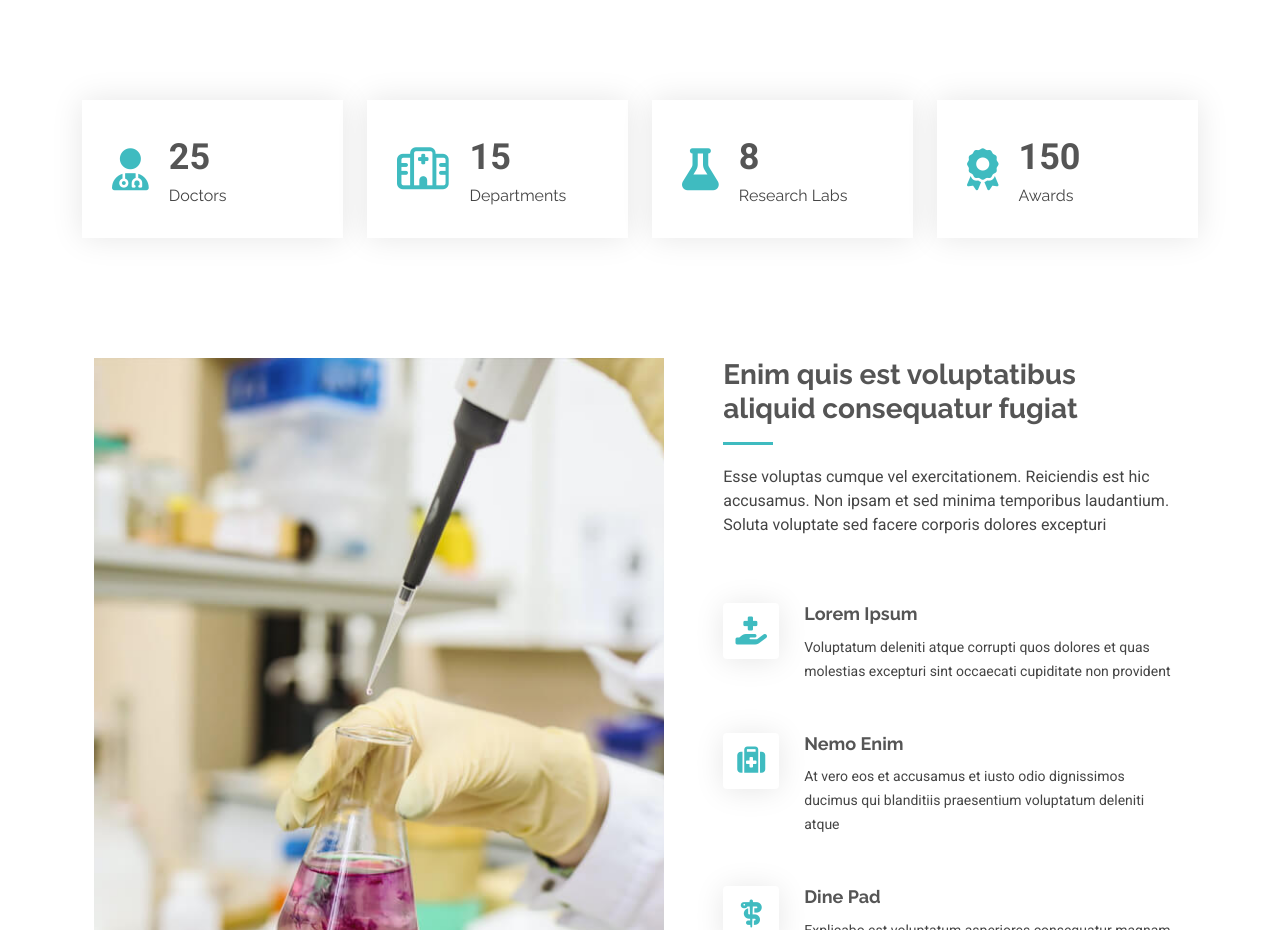
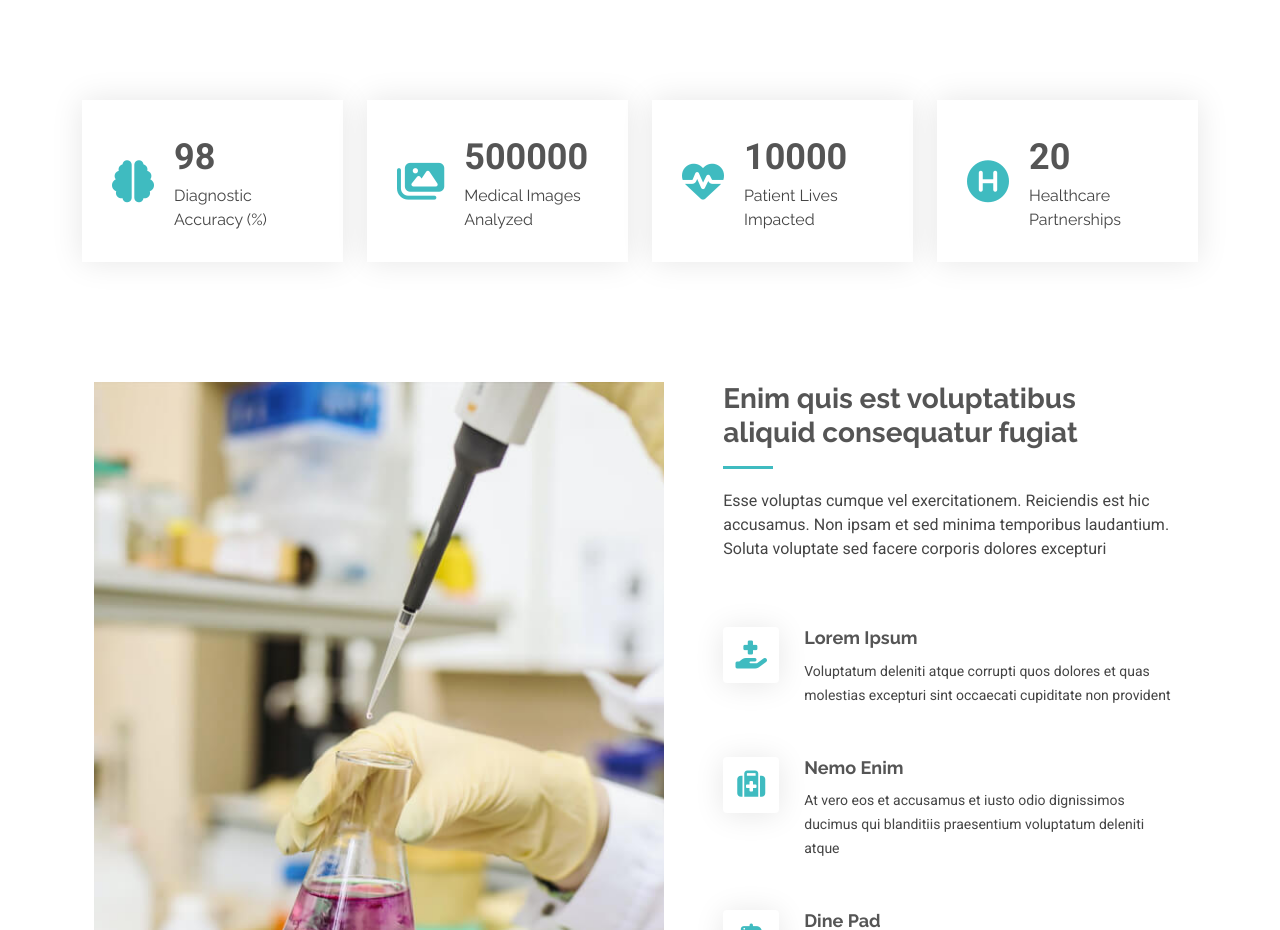
Before and after one commit to Imedatech/IMEDA, a plain HTML site: page index.html in a window 1280 px wide. Shown: the part 2100-3030 px from the top of the page. Drawn offline with Linux system fonts and the light colour scheme.

Commit message:
index.html

```diff
--- a/index.html
+++ b/index.html
@@ -259,42 +259,46 @@
 
     <div class="row gy-4">
 
+      <!-- Stat 1: Diagnostic Accuracy -->
       <div class="col-lg-3 col-md-6">
         <div class="stats-item d-flex align-items-center w-100 h-100">
-              <i class="fas fa-user-md flex-shrink-0"></i>
+          <i class="fas fa-brain flex-shrink-0"></i>
           <div>
-                <span data-purecounter-start="0" data-purecounter-end="25" data-purecounter-duration="1" class="purecounter"></span>
-                <p>Doctors</p>
+            <span data-purecounter-start="0" data-purecounter-end="98" data-purecounter-duration="1" class="purecounter"></span>
+            <p>Diagnostic Accuracy (%)</p>
           </div>
         </div>
       </div><!-- End Stats Item -->
 
+      <!-- Stat 2: Medical Images Analyzed -->
       <div class="col-lg-3 col-md-6">
         <div class="stats-item d-flex align-items-center w-100 h-100">
-              <i class="far fa-hospital flex-shrink-0"></i>
+          <i class="fas fa-images flex-shrink-0"></i>
           <div>
-                <span data-purecounter-start="0" data-purecounter-end="15" data-purecounter-duration="1" class="purecounter"></span>
-                <p>Departments</p>
+            <span data-purecounter-start="0" data-purecounter-end="500000" data-purecounter-duration="1" class="purecounter"></span>
+            <p>Medical Images Analyzed</p>
           </div>
         </div>
       </div><!-- End Stats Item -->
 
+      <!-- Stat 3: Patient Lives Impacted -->
       <div class="col-lg-3 col-md-6">
         <div class="stats-item d-flex align-items-center w-100 h-100">
-              <i class="fas fa-flask flex-shrink-0"></i>
+          <i class="fas fa-heartbeat flex-shrink-0"></i>
           <div>
-                <span data-purecounter-start="0" data-purecounter-end="8" data-purecounter-duration="1" class="purecounter"></span>
-                <p>Research Labs</p>
+            <span data-purecounter-start="0" data-purecounter-end="10000" data-purecounter-duration="1" class="purecounter"></span>
+            <p>Patient Lives Impacted</p>
           </div>
         </div>
       </div><!-- End Stats Item -->
 
+      <!-- Stat 4: Healthcare Partnerships -->
       <div class="col-lg-3 col-md-6">
         <div class="stats-item d-flex align-items-center w-100 h-100">
-              <i class="fas fa-award flex-shrink-0"></i>
+          <i class="fas fa-hospital-symbol flex-shrink-0"></i>
           <div>
-                <span data-purecounter-start="0" data-purecounter-end="150" data-purecounter-duration="1" class="purecounter"></span>
-                <p>Awards</p>
+            <span data-purecounter-start="0" data-purecounter-end="20" data-purecounter-duration="1" class="purecounter"></span>
+            <p>Healthcare Partnerships</p>
           </div>
         </div>
       </div><!-- End Stats Item -->
```
Lines whose indentation alone changed are shown as unchanged.
